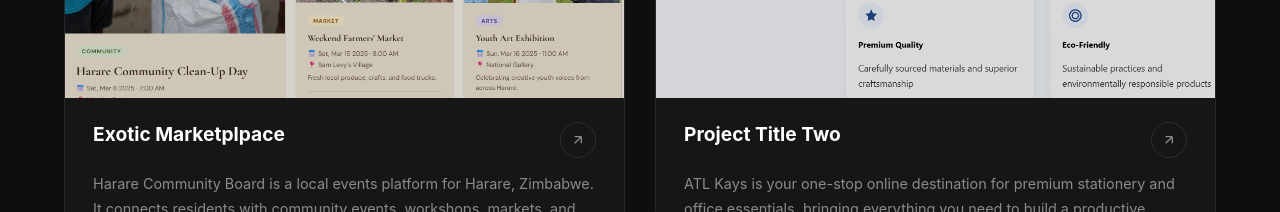
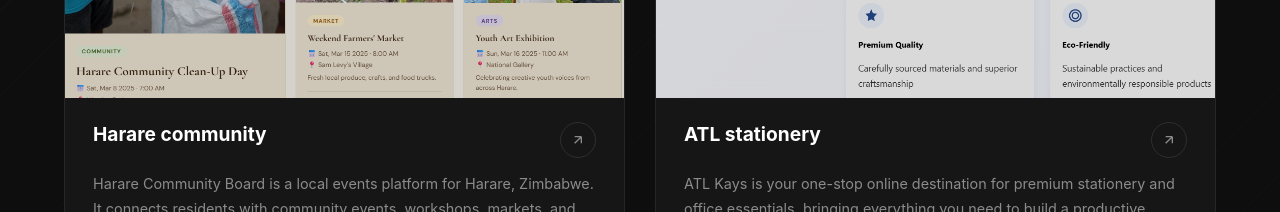
Before and after one commit to keisher2kays/New-portfolio, a React (Create React App) app: page / in a window 1280 px wide. Shown: the part 2280-2492 px from the top of the page. Built offline with nearby package versions, Linux system fonts and the light colour scheme.

Commit message:
names commit

```diff
--- a/src/components/Portfolio.js
+++ b/src/components/Portfolio.js
@@ -5,7 +5,7 @@
   {
     id: 1,
     number: '01',
-    title: 'Exotic Marketplpace',
+    title: 'Harare community',
     description:
       'Harare Community Board is a local events platform for Harare, Zimbabwe. It connects residents with community events, workshops, markets, and initiatives happening across the city.',
     tags: ['React', 'CSS/SASS', 'Node.js'],
@@ -15,7 +15,7 @@
   {
     id: 2,
     number: '02',
-    title: 'Project Title Two',
+    title: 'ATL stationery',
     description:
       'ATL Kays is your one-stop online destination for premium stationery and office essentials, bringing everything you need to build a productive workspace right to your door.',
     tags: ['JavaScript', 'HTML', 'CSS'],
```
